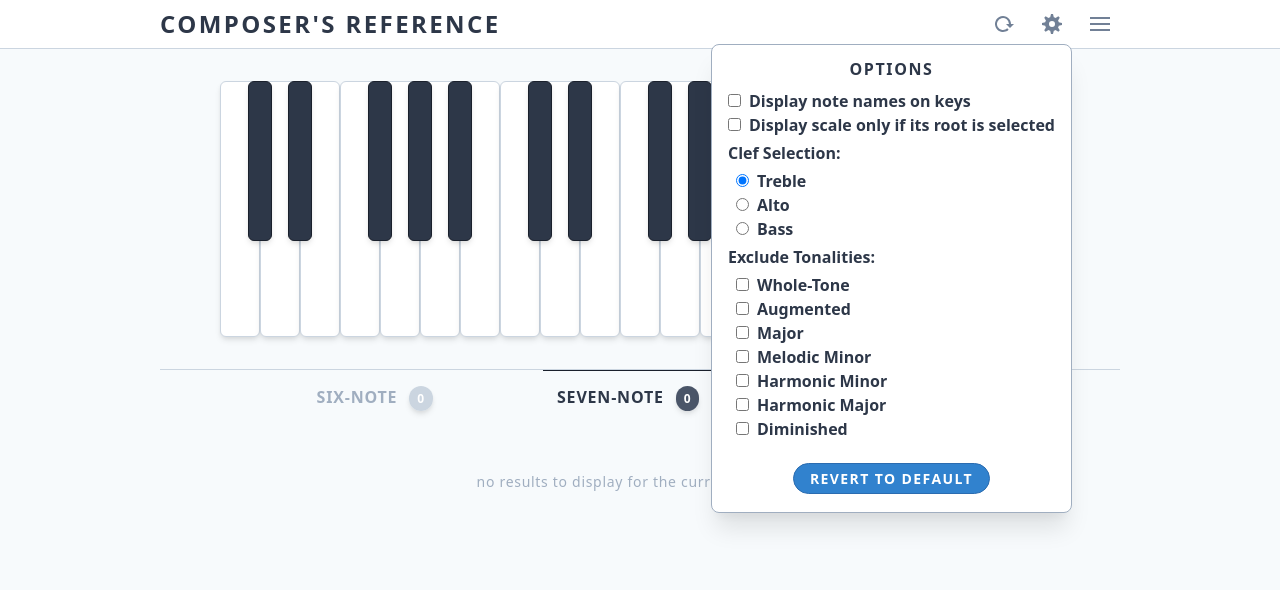
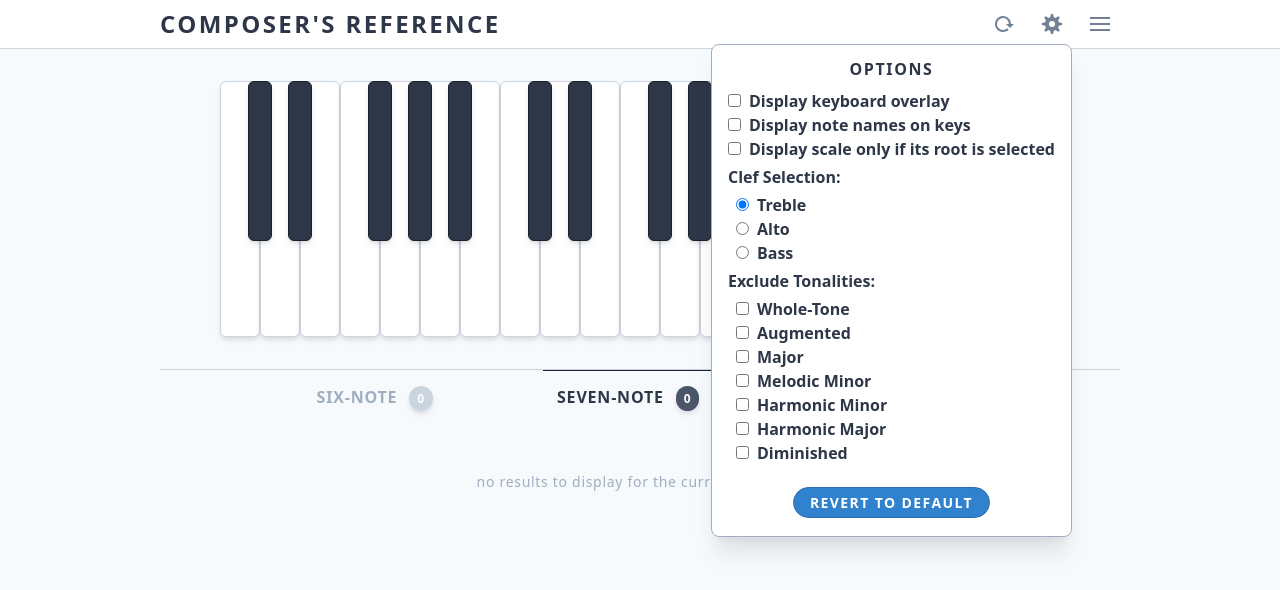
Before and after one commit to Kuzmink13/Composers-Reference, a React (Create React App) app: page / in a window 1280 px wide. Both pictures are taken after a click on the button 1052 px from the left and 24 px from the top of the page. Shown: the top 590 px of the page. Built offline with nearby package versions, Linux system fonts and the light colour scheme.

Commit message:
Implemented Keyboard Overlay

```diff
--- a/src/Keyboard.js
+++ b/src/Keyboard.js
@@ -29,7 +29,39 @@ class Keyboard {
     Comma: 0,
   };
 
+  static reverseNoteMap = {
+    0: 'Q',
+    1: '2',
+    2: 'W',
+    3: '3',
+    4: 'E',
+    5: 'R',
+    6: '5',
+    7: 'T',
+    8: '6',
+    9: 'Y',
+    10: '7',
+    11: 'U',
+
+    12: 'Z',
+    13: 'S',
+    14: 'X',
+    15: 'D',
+    16: 'C',
+    17: 'V',
+    18: 'G',
+    19: 'B',
+    20: 'H',
+    21: 'N',
+    22: 'J',
+    23: 'M',
+
+    24: ',',
+  };
+
   static getNote = (code) => this.noteMap[code];
+
+  static getKey = (index) => this.reverseNoteMap[index];
 
   static isDelete = (key) => key === 'Del' || key === 'Delete';
 
--- a/src/assets/tailwind.css
+++ b/src/assets/tailwind.css
@@ -4,7 +4,7 @@
 
 @layer components {
   .key {
-    @apply border rounded-md shadow-md flex justify-center items-end;
+    @apply border rounded-md shadow-md flex flex-col justify-end items-center;
   }
 
   .key-white {
@@ -31,26 +31,26 @@
   }
 
   .key-black {
-    @apply h-40 w-6 -mx-3 z-10;
+    @apply h-40 w-6 -mx-3 z-10 text-sm;
   }
 
   .key-black-unselected {
-    @apply bg-gray-800 border-gray-900;
+    @apply bg-gray-800 border-gray-900 text-gray-200;
   }
   .key-black-unselected:hover {
-    @apply bg-purple-900 border-gray-900;
+    @apply bg-purple-900 border-gray-900 text-purple-200;
   }
   .key-black-selected {
-    @apply bg-orange-800 border-orange-900;
+    @apply bg-orange-800 border-orange-900 text-orange-200;
   }
   .key-black-selected:hover {
-    @apply bg-orange-700 border-orange-800;
+    @apply bg-orange-700 border-orange-800 text-orange-100;
   }
   .key-black-root {
-    @apply bg-blue-800 border-blue-900;
+    @apply bg-blue-800 border-blue-900 text-blue-200;
   }
   .key-black-root:hover {
-    @apply bg-blue-700 border-blue-800;
+    @apply bg-blue-700 border-blue-800 text-blue-100;
   }
 
   .drop-down {
--- a/src/components/App.jsx
+++ b/src/components/App.jsx
@@ -99,18 +99,32 @@ function App() {
     };
   });
 
+  // KEYBOARD OVERLAY TOGGLE
+  const isOverlayActiveDefault = false;
+  const [isOverlayActive, setIsOverlayActive] = useState(
+    isOverlayActiveDefault
+  );
+
+  function handleOverlayToggle() {
+    setIsOverlayActive(!isOverlayActive);
+  }
+
+  function revertOverlayToggle() {
+    setIsOverlayActive(isOverlayActiveDefault);
+  }
+
   // NOTE NAME VISIBILITY TOGGLE
   const noteNameVisibilityDefault = false;
-  const [areNoteNamesVisible, setareNoteNamesVisible] = useState(
+  const [areNoteNamesVisible, setAreNoteNamesVisible] = useState(
     noteNameVisibilityDefault
   );
 
   function handleNoteNamesVisible() {
-    setareNoteNamesVisible(!areNoteNamesVisible);
+    setAreNoteNamesVisible(!areNoteNamesVisible);
   }
 
   function revertNoteNamesVisible() {
-    setareNoteNamesVisible(noteNameVisibilityDefault);
+    setAreNoteNamesVisible(noteNameVisibilityDefault);
   }
 
   // FILTER RESULTS BY NOTE SELECTION TOGGLE
@@ -166,6 +180,7 @@ function App() {
   // REVERT TO DEFAULT SETTINGS
   function handleRevertSettings(event) {
     event.preventDefault();
+    revertOverlayToggle();
     revertNoteNamesVisible();
     revertIsFilteredBySelection();
     revertClef();
@@ -224,12 +239,14 @@ function App() {
   return (
     <Fragment>
       <Navbar
+        isOverlayActive={isOverlayActive}
         areNoteNamesVisible={areNoteNamesVisible}
         isFilteredBySelection={isFilteredBySelection}
         selectedTonalities={selectedTonalities}
         isModeCardShown={isModeCardShown}
         clef={clef}
         clearAll={clearAll}
+        handleOverlayToggle={handleOverlayToggle}
         handleNoteNamesVisible={handleNoteNamesVisible}
         handleIsFilteredBySelection={handleIsFilteredBySelection}
         handleSelectedTonalityChange={handleSelectedTonalityChange}
@@ -251,6 +268,7 @@ function App() {
         <Keys
           isNoteSelected={isNoteSelected}
           root={root}
+          isOverlayActive={isOverlayActive}
           areNoteNamesVisible={areNoteNamesVisible}
           screenSize={screenSize}
           handleKeyPress={handleKeyPress}
--- a/src/components/Key.jsx
+++ b/src/components/Key.jsx
@@ -1,4 +1,5 @@
 import React from 'react';
+import Keyboard from '../Keyboard';
 import Utilities from '../Utilities';
 
 const { keyNotes } = Utilities;
@@ -17,10 +18,11 @@ function Key(props) {
   return (
     <div
       onMouseDown={(event) => props.handleKeyPress(event, props.value)}
-      className={`key key-${color} key-${color}-${selection}`}
+      className={`key key-${color} key-${color}-${selection} p-2 font-semibold break-words text-center`}
     >
-      {props.areNoteNamesVisible && keyNotes[props.value].isWhite && (
-        <span className="p-2 font-semibold text-md">{noteName}</span>
+      {props.isOverlayActive && <div>{Keyboard.getKey(props.index)}</div>}
+      {props.areNoteNamesVisible && (
+        <div className="mt-4">{noteName.replace('/', ' ')}</div>
       )}
     </div>
   );
--- a/src/components/Keys.jsx
+++ b/src/components/Keys.jsx
@@ -2,12 +2,12 @@ import React from 'react';
 import Key from './Key';
 import Utilities from '../Utilities';
 
-const { notesInOctave, octaveMod } = Utilities;
+const { notesInOctave } = Utilities;
 
 function Keys(props) {
   function generateKeys() {
     return Array.from(Array(notesInOctave * props.screenSize), (el, i) => (
-      <Key key={i} value={octaveMod(i)} {...props} />
+      <Key key={i} value={Utilities.octaveMod(i)} index={i} {...props} />
     ));
   }
 
--- a/src/components/Options.jsx
+++ b/src/components/Options.jsx
@@ -36,6 +36,18 @@ function Options(props) {
 
       {/* GENERAL OPTIONS */}
       <fieldset className="py-1">
+        <input
+          id="keyboard-overlay"
+          type="checkbox"
+          className="mr-2 cursor-pointer"
+          onChange={props.handleOverlayToggle}
+          checked={props.isOverlayActive}
+        />
+        <label htmlFor="keyboard-overlay" className="cursor-pointer">
+          Display keyboard overlay
+        </label>
+        <br />
+
         <input
           id="names-on-keys"
           type="checkbox"
```
